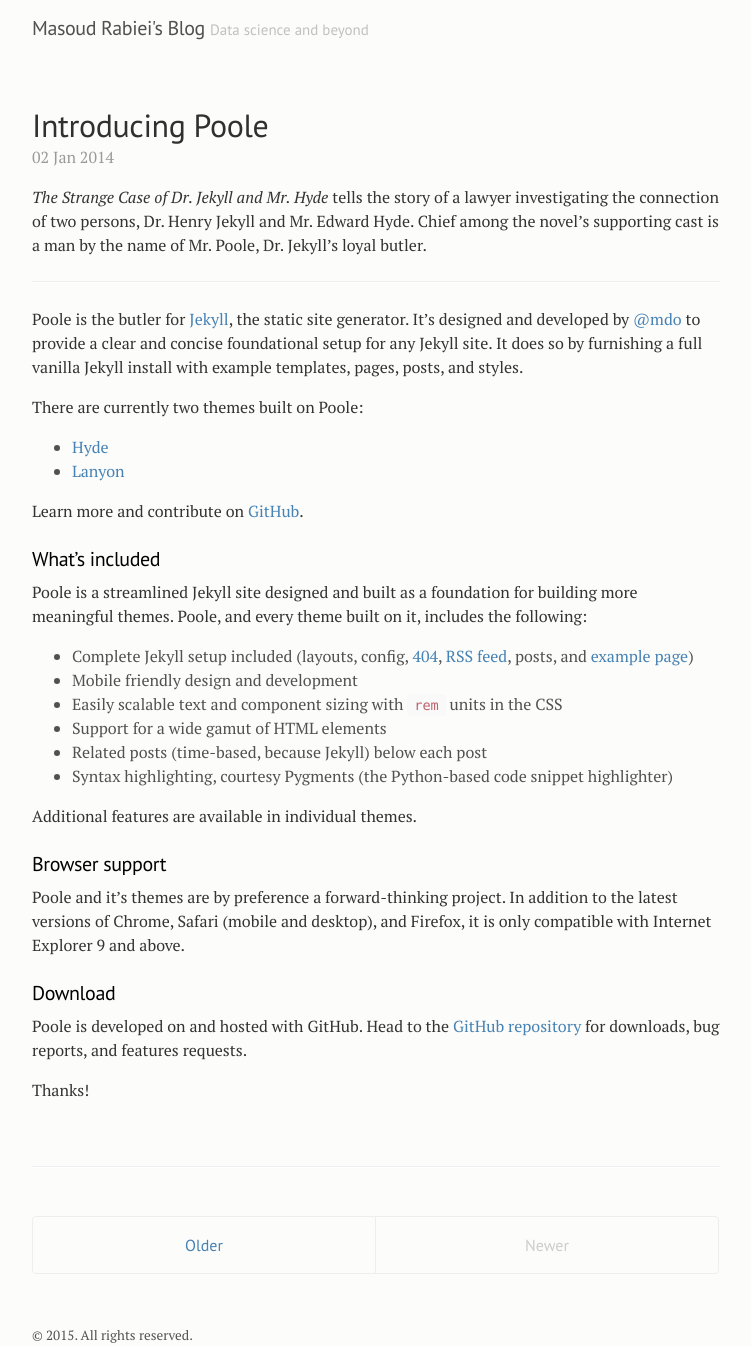
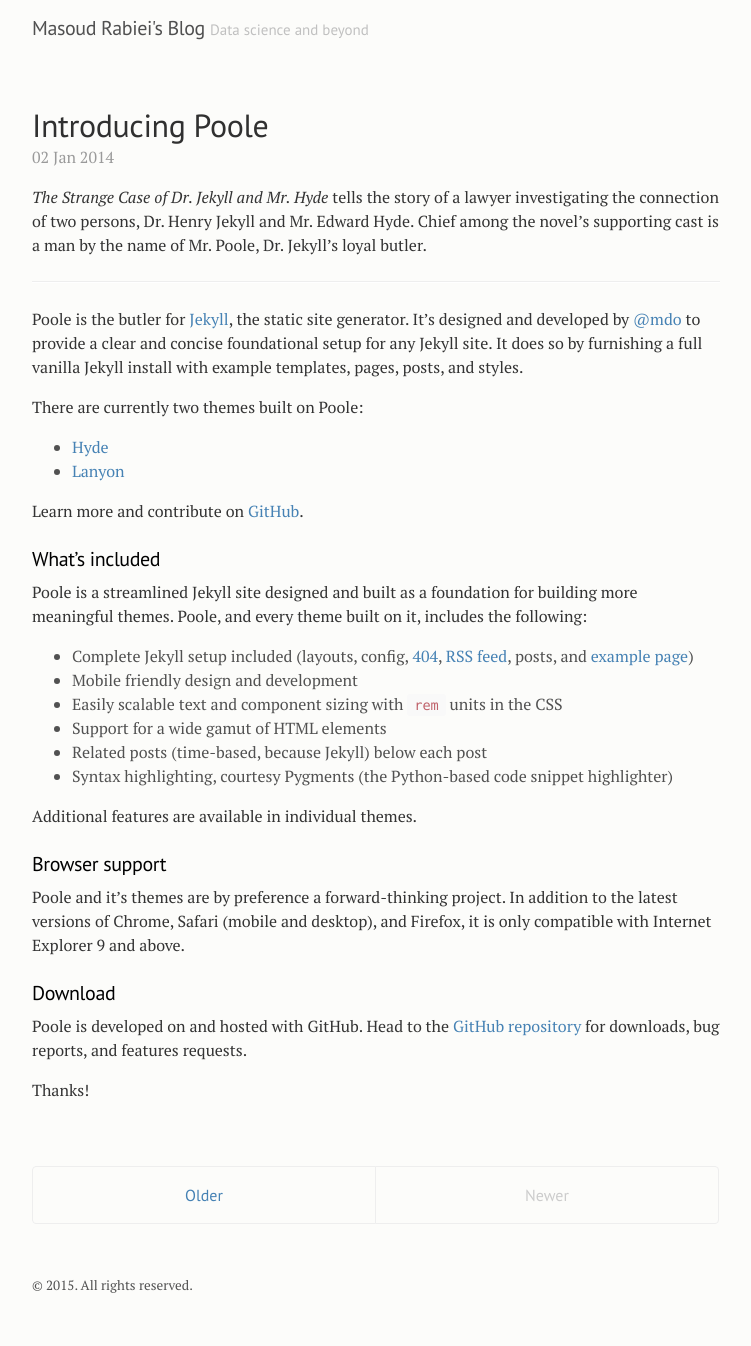
Before and after one commit to masrab/masrab.github.io, a Jekyll site: the page built from index.html, in a window 1280 px wide. Shown: the whole page, without its empty margins (144-895 px from the left). Built offline with Jekyll 4.4.1, drawn with Linux system fonts in a browser that asks for light colours; Markdown is read by kramdown in place of the engine named in the settings; the list of posts is cut into pages by our own code; after the commit the page ends 1296 px from its top, so only the background shows below that.

Commit message:
minor update

```diff
--- a/_includes/head.html
+++ b/_includes/head.html
@@ -14,8 +14,7 @@
   </title>
 
   <!-- CSS -->
-  <!-- <link rel="stylesheet" href="{{ site.baseurl }}public/css/poole.css"> -->
-  <link rel="stylesheet" href="/public/css/poole.css">
+  <link rel="stylesheet" href="{{ site.baseurl }}public/css/poole.css">
   <link rel="stylesheet" href="{{ site.baseurl }}public/css/syntax.css">
   <link rel="stylesheet" type="text/css" href="{{ site.baseurl }}public/css/custom.css">
   <link rel="stylesheet" href="http://fonts.googleapis.com/css?family=PT+Serif:400,400italic,700|PT+Sans:400">
--- a/index.html
+++ b/index.html
@@ -14,10 +14,9 @@
 
     <time datetime="{{ post.date | date_to_xmlschema }}" class="post-date">{{ post.date | date_to_string }}</time>
 
-    <!-- {{ post.content }} -->
-    {{ post.excerpt }}
+    {{ post.content }}
+
   </article>
-  <hr>
   {% endfor %}
 </div>
 
```
